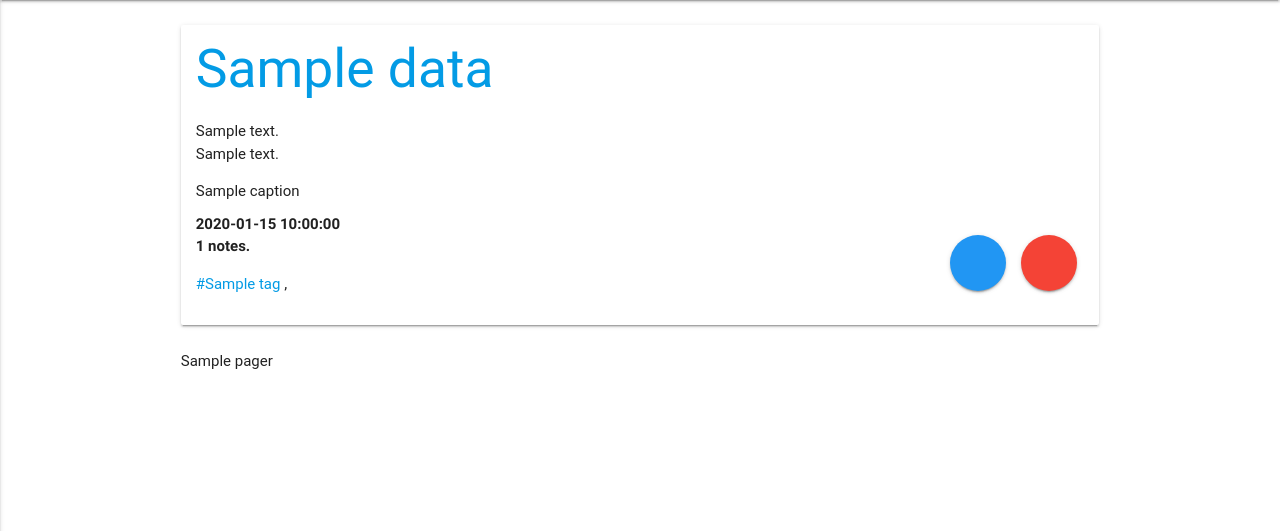
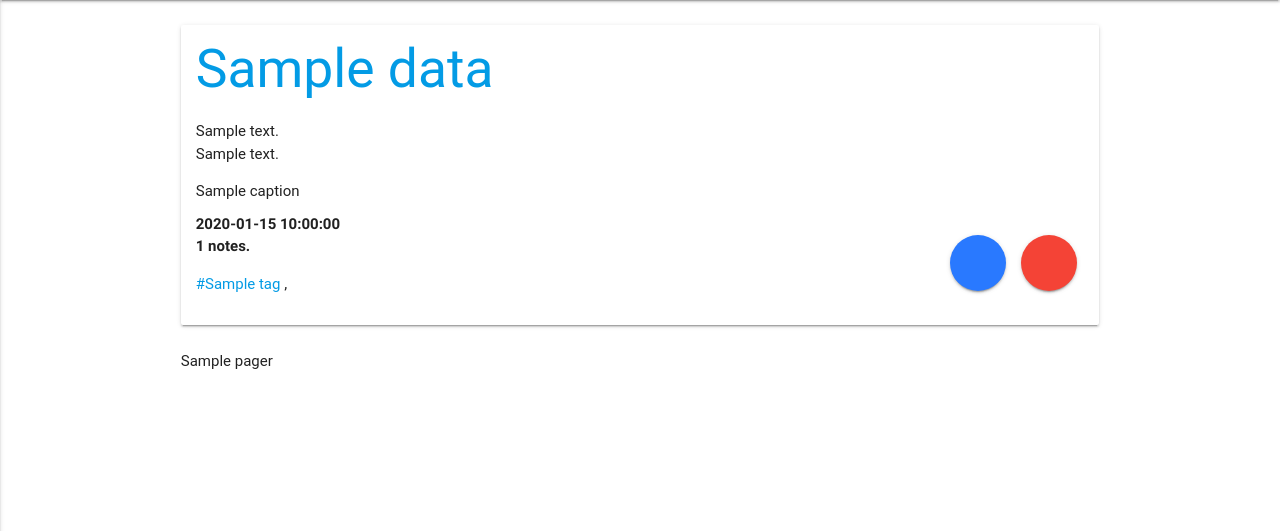
Before and after one commit to general-programming/tumblrarchives, a Flask app: template archives/templates/archive.html in a window 1280 px wide. Shown: the part 64-595 px from the top of the page. Run offline with Flask 2, Linux system fonts and the light colour scheme; the template is opened without the code that fills it: most values are stand-ins (such as "Sample title", 1, 10 or a date in 2020); some libraries are stand-ins or nearby versions; some web fonts are replaced.

Commit message:
I am bad with colors

```diff
--- a/archives/templates/base.html
+++ b/archives/templates/base.html
@@ -8,7 +8,7 @@
 
 	{% if 'asking_name' in post.data and 'asking_url' in post.data %}
 	<div class="card ask">
-		<div class="askinfo blue accent-2 white-text">
+		<div class="askinfo green lighten-2 white-text">
 			<span class="ask-user">
 				@{{post.data['asking_name']}} asked
 			</span>
@@ -47,7 +47,7 @@
 		<b> {{post.data['date']}} </b> <br>
 		<b> {{post.data['note_count']}} notes. </b>
 		<a style="float: right" class="btn-floating btn-large waves-effect waves-light red" href="{{url_for("main.post", postid=post.data['id'])}}"> <i class="mdi-action-bug-report"></i> </a>
-		<a style="float: right" class="btn-floating btn-large waves-effect waves-light blue" target="_blank" href="http://tumblr.com/reblog/{{post.data['id']}}/{{post.data['reblog_key']}}"> <i class="mdi-av-repeat"></i></a>
+		<a style="float: right" class="btn-floating btn-large waves-effect waves-light blue accent-3" target="_blank" href="http://tumblr.com/reblog/{{post.data['id']}}/{{post.data['reblog_key']}}"> <i class="mdi-av-repeat"></i></a>
 		{% if post.data['tags'] %}
 		<p> {% for tag in post.data['tags'] %} <a href="{{url_for("main.archive", url=url, tag=tag)}}">#{{tag}}</a> {{"," if tag != post.data['tags'][-1]}} {% endfor %}</p>
 		{% endif %}
```
